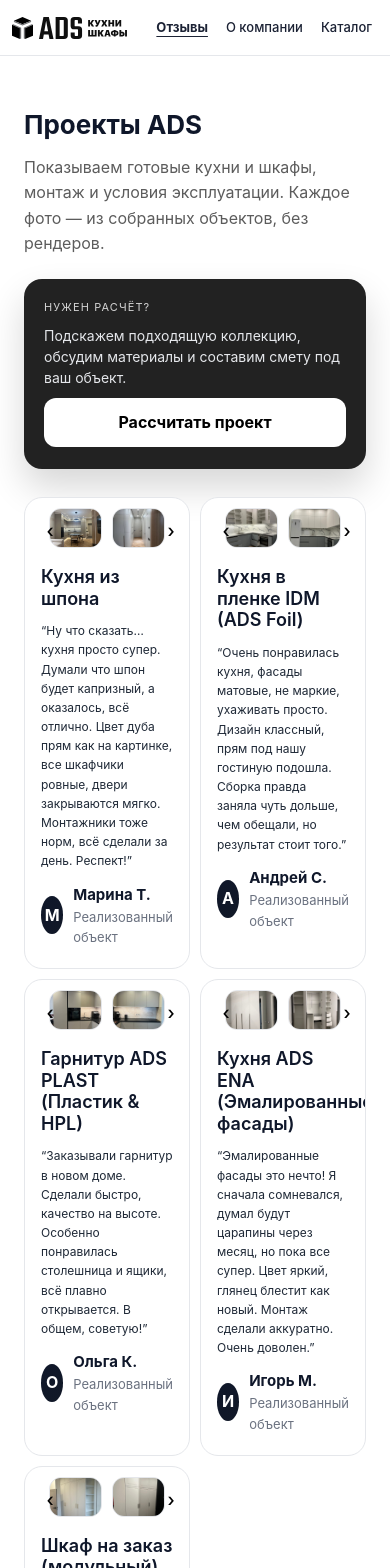
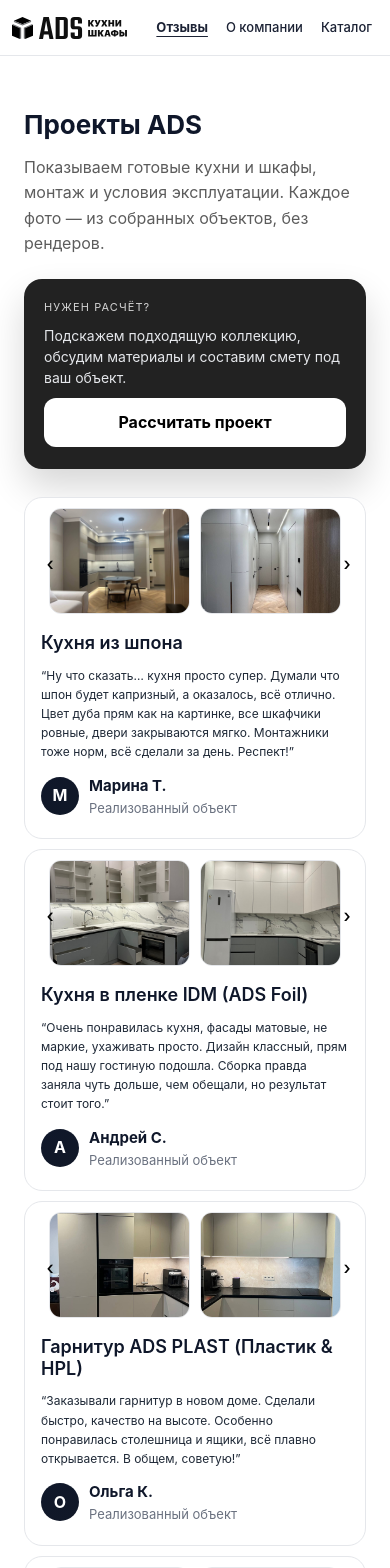
Before and after one commit to botuevaliliia/ads, a React (Vite) app in the folder kuhni-moskva/: page /reviews in a window 390 px wide. Shown: the top 1568 px of the page. Built offline with nearby package versions, Linux system fonts and the light colour scheme.

Commit message:
mobile adaptation

```diff
--- a/kuhni-moskva/src/components/Calculator.module.css
+++ b/kuhni-moskva/src/components/Calculator.module.css
@@ -79,6 +79,14 @@
   padding: 30px 40px;
   box-shadow: 0 8px 20px rgba(0,0,0,.15);
   width: 100%;
+  max-width: 500px;
+  margin: 0 auto;
+}
+
+@media (max-width: 600px) {
+  .card {
+    max-width: 100%;
+  }
 }
 
 .label {
--- a/kuhni-moskva/src/components/Gallery.module.css
+++ b/kuhni-moskva/src/components/Gallery.module.css
@@ -1,7 +1,13 @@
 .wrap {
   display: grid;
   gap: 12px;
-  grid-template-columns: repeat(auto-fit, minmax(180px, 1fr));
+  grid-template-columns: repeat(3, 1fr);
+}
+
+@media (max-width: 1200px) {
+  .wrap {
+    grid-template-columns: repeat(2, 1fr);
+  }
 }
 
 /* card */
--- a/kuhni-moskva/src/components/Materials.module.css
+++ b/kuhni-moskva/src/components/Materials.module.css
@@ -21,7 +21,13 @@
 .grid {
   display: grid;
   gap: 16px;
-  grid-template-columns: repeat(auto-fit, minmax(180px, 1fr));
+  grid-template-columns: repeat(3, 1fr);
+}
+
+@media (max-width: 1200px) {
+  .grid {
+    grid-template-columns: repeat(2, 1fr);
+  }
 }
 
 .card {
--- a/kuhni-moskva/src/pages/Reviews.module.css
+++ b/kuhni-moskva/src/pages/Reviews.module.css
@@ -57,9 +57,15 @@
   flex-direction: column;
   gap: 8px;
   min-width: 280px;
-  max-width: 520px;
+  max-width: 320px;
   width: 100%;
   box-shadow: 0 18px 36px rgba(0, 0, 0, 0.16);
+}
+
+@media (max-width: 768px) {
+  .sideCard {
+    max-width: 100%;
+  }
 }
 
 .sideLabel {
@@ -101,9 +107,9 @@
   grid-template-columns: repeat(2, 1fr);
 }
 
-@media (min-width: 1201px) {
+@media (max-width: 768px) {
   .grid {
-    grid-template-columns: repeat(auto-fit, minmax(520px, 1fr));
+    grid-template-columns: 1fr;
   }
 }
 
@@ -179,12 +185,12 @@
 
 
 .arrowLeft {
-  left: 0;
-  transform: translate(50%, 0%);
+  left: 10px;
+  /* transform: translate(50%, -50%); */
 }
 .arrowRight {
-  right: 0;
-  transform: translate(0%, -50%);
+  right: 10px;
+  /* transform: translate(-50%, -50%); */
 }
 
 .lightboxClose {
```
